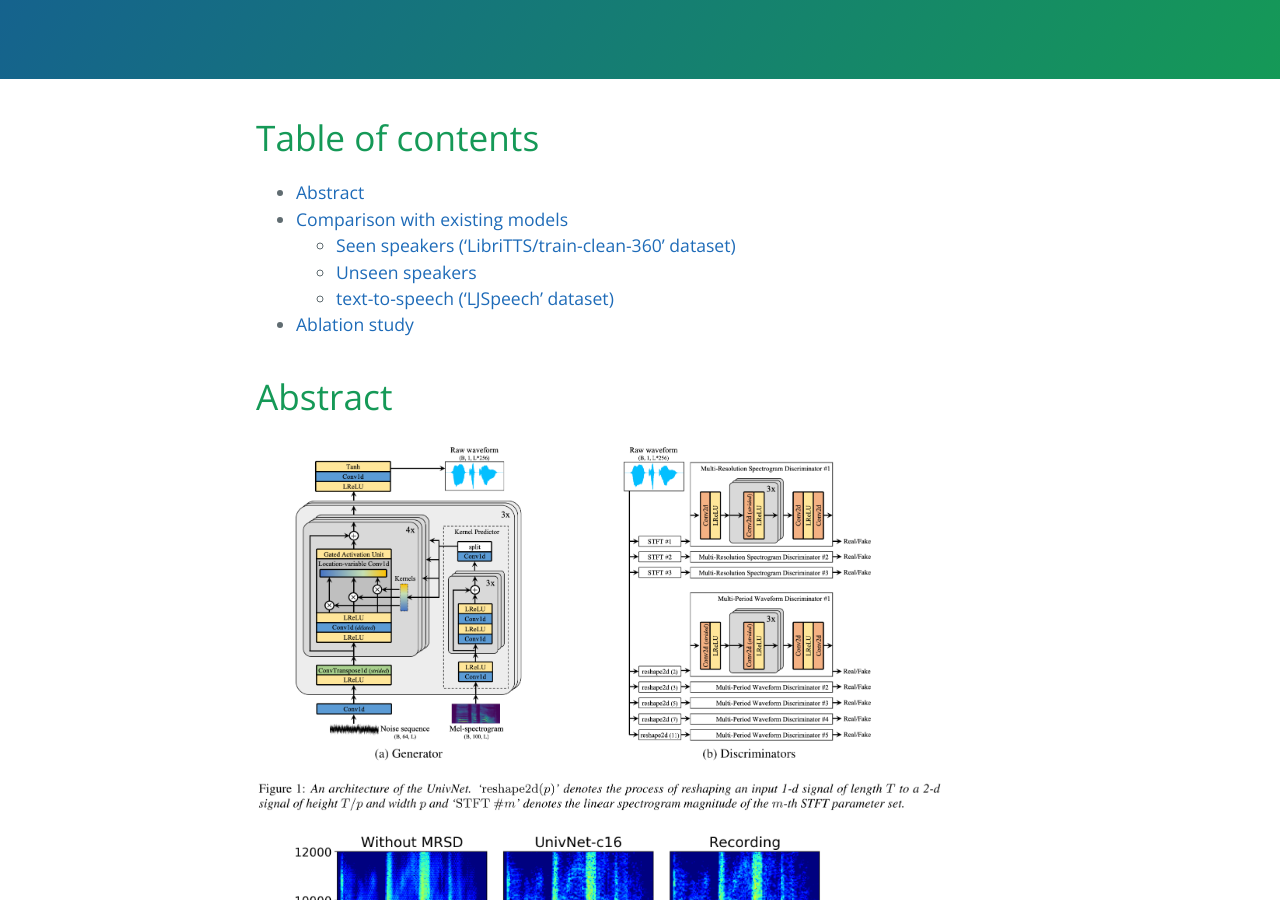
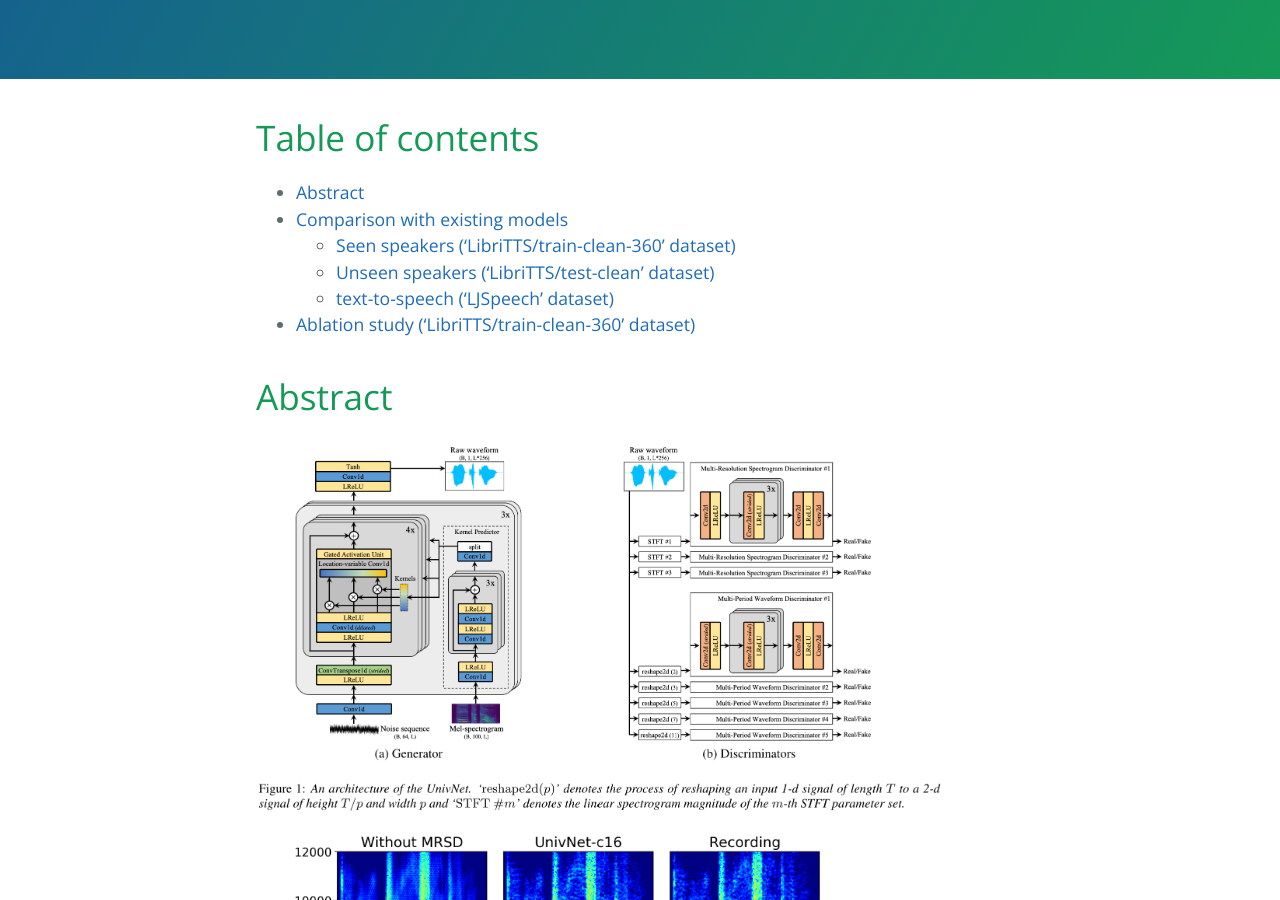
Before and after one commit to kallavinka8045/is2021, a Jekyll site: the page built from index.md, in a window 1280 px wide and 900 px high, scrolled down 486 px. Built offline with Jekyll 4.4.1, drawn with Linux system fonts in a browser that asks for light colours; our own code applies the rules of GitHub Pages for plain Markdown files; some of the changed text lies outside the part shown.

Commit message:
Update index.md

```diff
--- a/index.md
+++ b/index.md
@@ -82,7 +82,7 @@ We watched the training process of MelGAN and trained up to 2M steps to make sta
     </tbody>
 </table>
 
-## Unseen speakers
+## Unseen speakers ('LibriTTS/test-clean' dataset)
 <table>
     <thead>
         <th>Models</th>
@@ -208,7 +208,7 @@ Note that we predicted the log-mel-spectrograms by using text, reference duratio
     </tbody>
 </table>
 
-# Ablation study
+# Ablation study ('LibriTTS/train-clean-360' dataset)
 The components of generator and discriminators are represented by following index symbols for brevity: G1=LVC; G2=GAU; D1=MRSD; D2=MPWD and D3=MSWD.
 
 <table>
```
